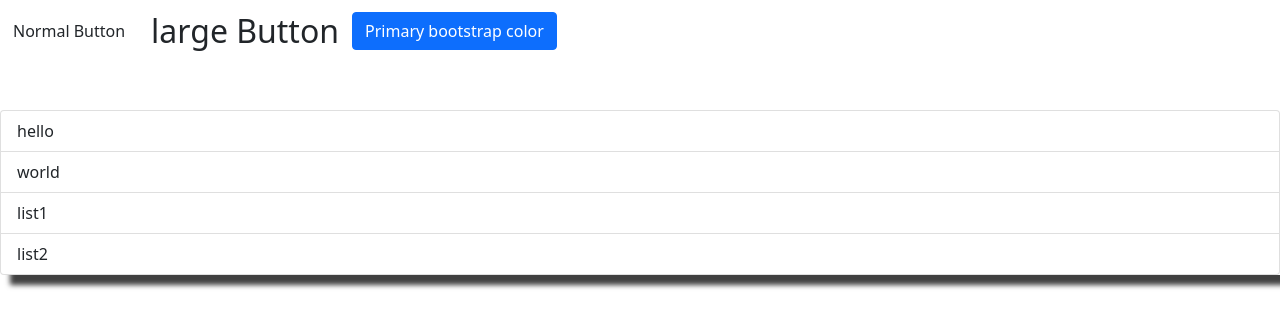
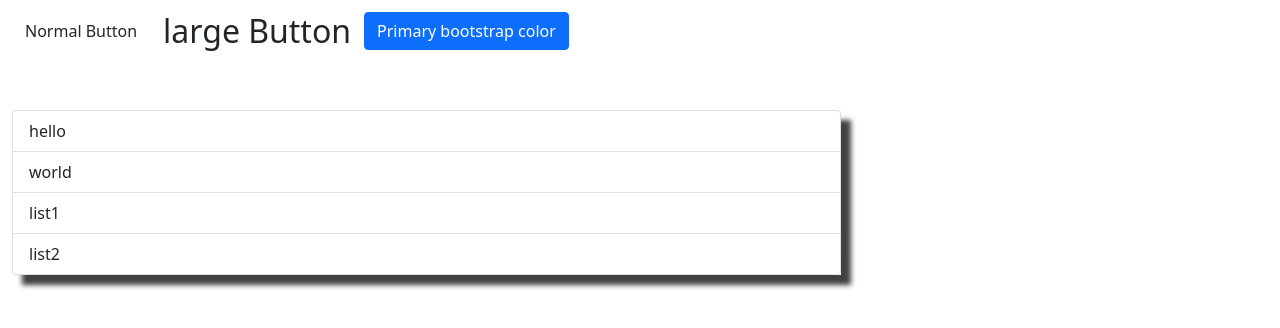
Before and after one commit to manishiitg/react-code-style-training, a React (Create React App) app: page / in a window 1280 px wide. Shown: the top 328 px of the page. Built offline with nearby package versions, Linux system fonts and the light colour scheme.

Commit message:
create a simple layout

```diff
--- a/src/App.js
+++ b/src/App.js
@@ -4,21 +4,30 @@ import logo from './logo.svg';
 import Button, { LargeButton } from './components/Button/button';
 import List from "./components/List/list"
 
+import LayoutWith2Column from "./layout/2column-layout";
+
 function App() {
   return (
     <div className="App">
-      <Button>Normal Button</Button>
-      <LargeButton>large Button</LargeButton>
 
-      <Button className="btn-primary">Primary bootstrap color</Button>
+      <LayoutWith2Column>
 
-      <br/>
-      <br/>
-      <br/>
+        <Button>Normal Button</Button>
+        <LargeButton>large Button</LargeButton>
 
-      <List list={["hello", "world", "list1", "list2"]}>
 
-      </List>
+        <Button className="btn-primary">Primary bootstrap color</Button>
+
+        <br />
+        <br />
+        <br />
+
+        <List list={["hello", "world", "list1", "list2"]}>
+
+        </List>
+
+      </LayoutWith2Column>
+
     </div>
   );
 }
--- /dev/null
+++ b/src/layout/2column-layout.js
@@ -0,0 +1,43 @@
+import React from 'react'
+
+/** move then to components later on */
+const Header = () => {
+    return (
+        <div></div>
+    )
+}
+const Footer = () => {
+    return (
+        <div>
+
+        </div>
+    )
+}
+
+const LayoutWith2Column = (props) => {
+    return (
+        <>
+            <Header></Header>
+            <div className="container-fluid">
+                <div className="row">
+                    <div className="col-8">
+                        {props.children}
+                    </div>
+                    <div className="col-4">
+                        {
+                            /**
+                             * he we can have some if condition based on props
+                             * or even pass components via props
+                             */
+                            props.side_column_component
+                        }
+                    </div>
+                </div>
+
+            </div>
+            <Footer></Footer>
+        </>
+    )
+}
+
+export default LayoutWith2Column
```
